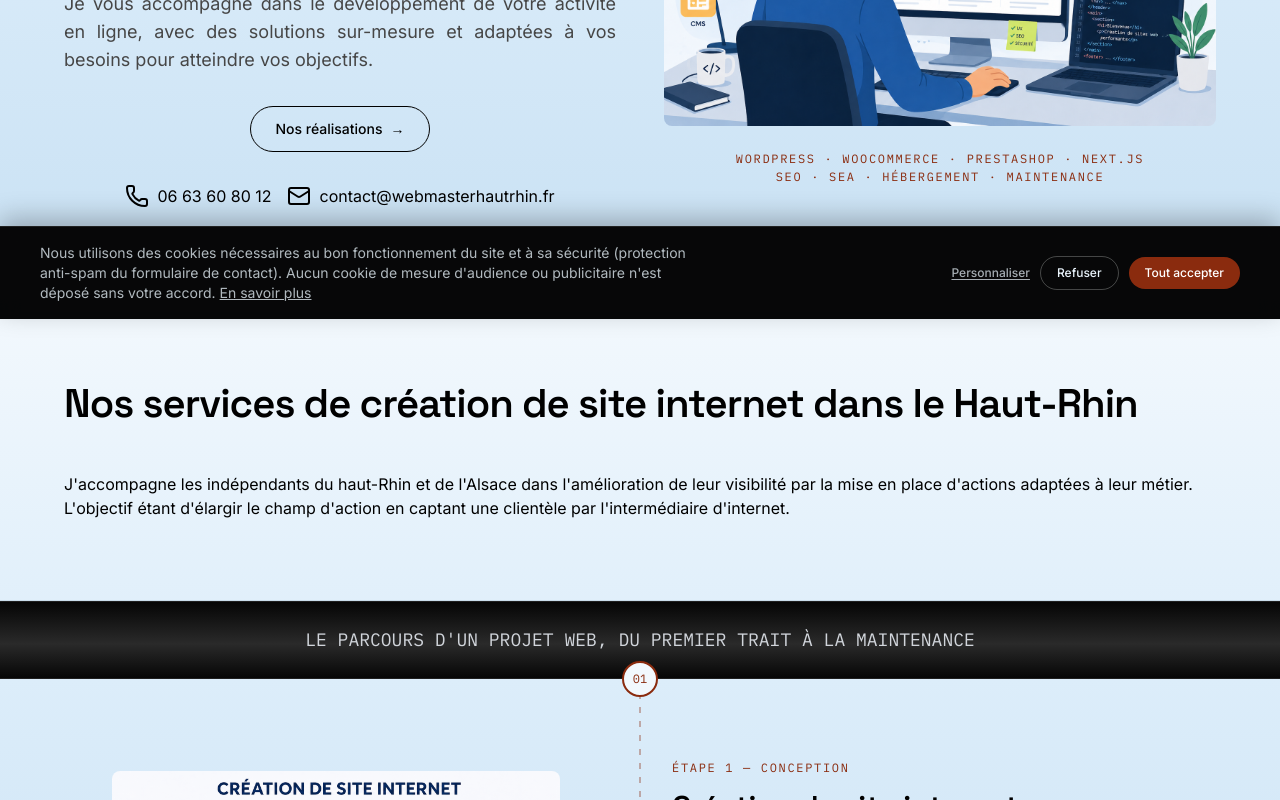
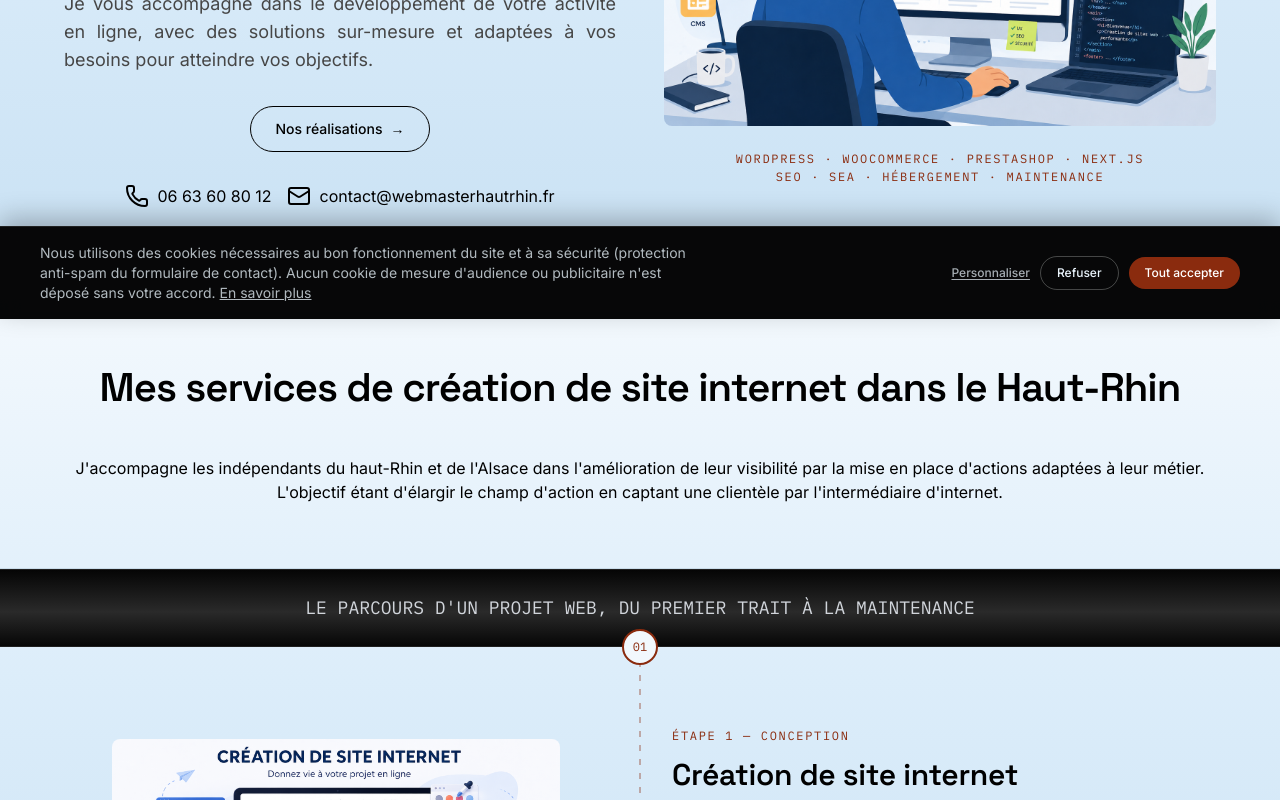
Before and after one commit to WebaHR/webmasterhautrhin.fr, a Next.js app: page / in a window 1280 px wide. Shown: the part 481-1281 px from the top of the page. Built offline with nearby package versions, Linux system fonts and the light colour scheme.

Commit message:
Update Hero.tsx

```diff
--- a/components/Hero.tsx
+++ b/components/Hero.tsx
@@ -74,12 +74,12 @@ export default function Hero() {
           <p className="eyebrow text-center">SEO · SEA · Hébergement · Maintenance</p>
         </div>
       </div>
-      <div className="mx-auto grid max-w-content gap-12 px-6 py-16 sm:py-20">
-      <h2 className="mt-4 font-display text-4xl font-semibold leading-[1.08] tracking-tight text-ink sm:text-5xl lg:text-[2.5rem]">
-Nos services de création de site internet dans le Haut-Rhin
+      <div className="mx-auto grid max-w-content gap-12 px-6 py-16">
+      <h2 className="mt-4 font-display text-4xl font-semibold leading-[1.08] tracking-tight text-ink sm:text-5xl lg:text-[2.5rem] text-center">
+Mes services de création de site internet dans le Haut-Rhin
 </h2>
 
-<p>
+<p className="text-center">
 J'accompagne les indépendants du haut-Rhin et de l'Alsace dans l'amélioration de leur visibilité par la mise en place d'actions adaptées à leur métier.
   L'objectif étant d'élargir le champ d'action en captant une clientèle par l'intermédiaire d'internet.
 </p> </div>
```
